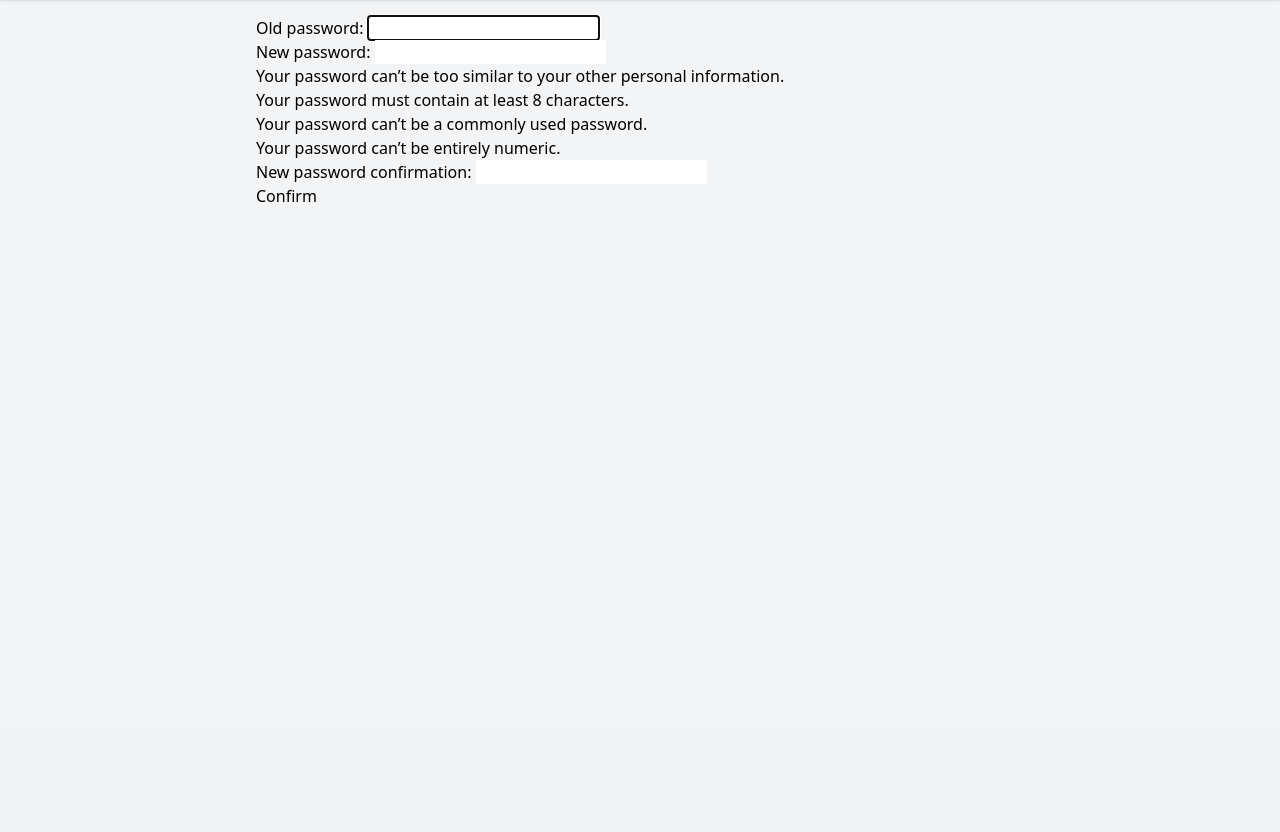
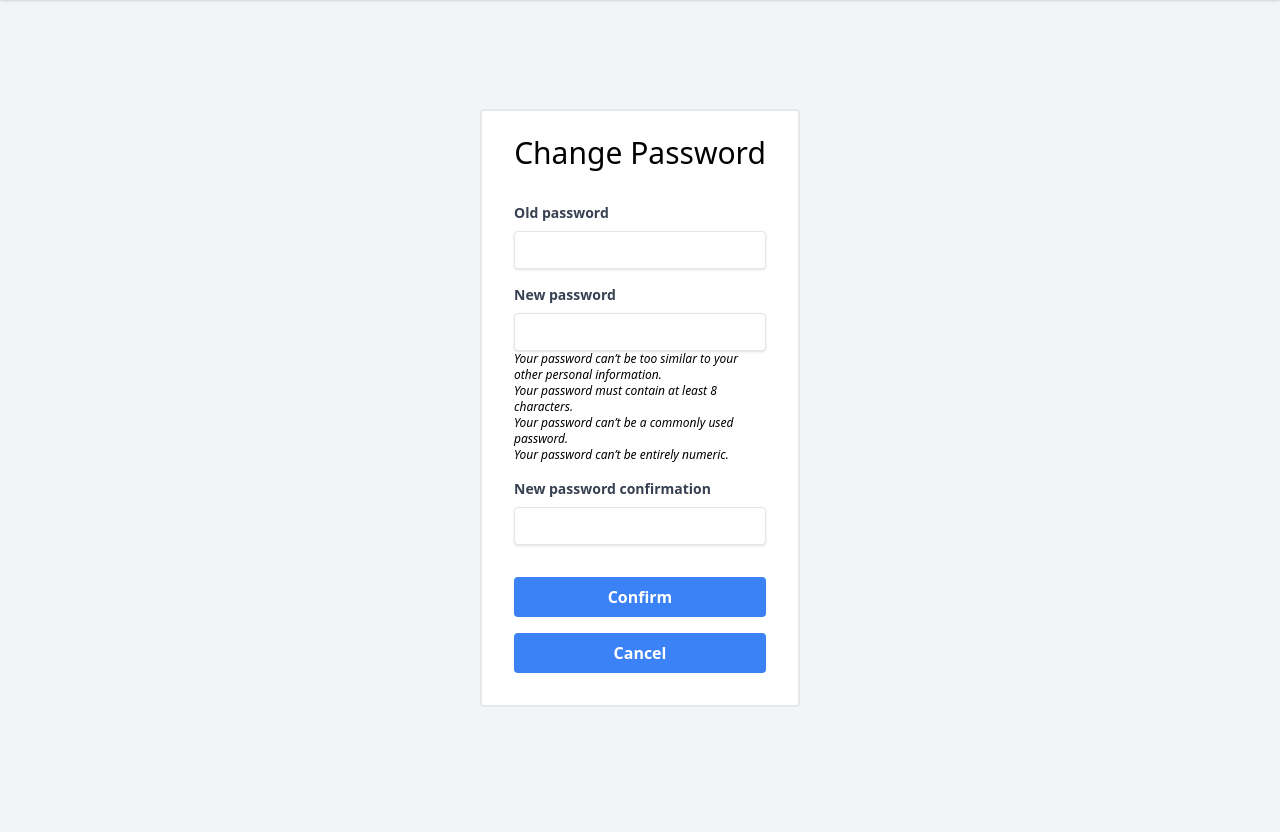
Before and after one commit to sinhaugoh/FriendZone, a Django app: page /account/password_change/ in a window 1280 px wide. Shown: the part 72-904 px from the top of the page. Before the commit the page ends 274 px from the top, so only its background shows below. Run offline with Django 4.2, Linux system fonts and the light colour scheme; a user stored in the database is signed in; some libraries are stand-ins or nearby versions.

Commit message:
implement UI for password change page

```diff
--- a/social_media/templates/social_media/change_password.html
+++ b/social_media/templates/social_media/change_password.html
@@ -1,8 +1,42 @@
 {% extends 'social_media/base.html' %}
 
 {% block content %}
-    <form action="/password_change/" method="post"> {% csrf_token %}
-        {{ password_change_form.as_p }}
-        <input type="submit" value="Confirm">
+<div class="grid place-items-center h-screen ">
+    <form action="{% url 'password_change' %}" method="post" class="form"> {% csrf_token %}
+        <h1 class="text-3xl text-center mb-8">Change Password</h1>
+        <div class="mb-4">
+            <label class="field-label" for="id_email">
+              Old password
+            </label>
+            <input class="text-input" type="password" name="old_password" id="id_old_password" required>
+        </div>
+        <div class="mb-4">
+            <label class="field-label" for="id_email">
+              New password
+            </label>
+            <input class="text-input" type="password" name="new_password1" id="id_new_password1" required>
+            <!-- help text -->
+            <div class="text-xs italic">{{ password_change_form.new_password1.help_text }}</div>
+        </div>
+        <div class="mb-4">
+            <label class="field-label" for="id_email">
+              New password confirmation
+            </label>
+            <input class="text-input" type="password" name="new_password2" id="id_new_password2" required>
+        </div>
+
+        <!-- display errors -->
+        {% for field in password_change_form %}
+            {% for error in field.errors %}
+                <p class="form-error-text">{{ error }}</p>
+            {% endfor %}
+        {% endfor %}
+        {% if password_change_form.non_field_errors is not None %}
+            <p class="form-error-text">{{ password_change_form.non_field_errors.as_text }}</p>
+        {% endif %}
+
+        <input class="form-button mt-4" type="submit" value="Confirm">
+        <button class="form-button mt-4" onclick="javascript:history.back()">Cancel</button>
     </form>
+</div>
 {% endblock %}
```
Also changed, not shown: db.sqlite3.
